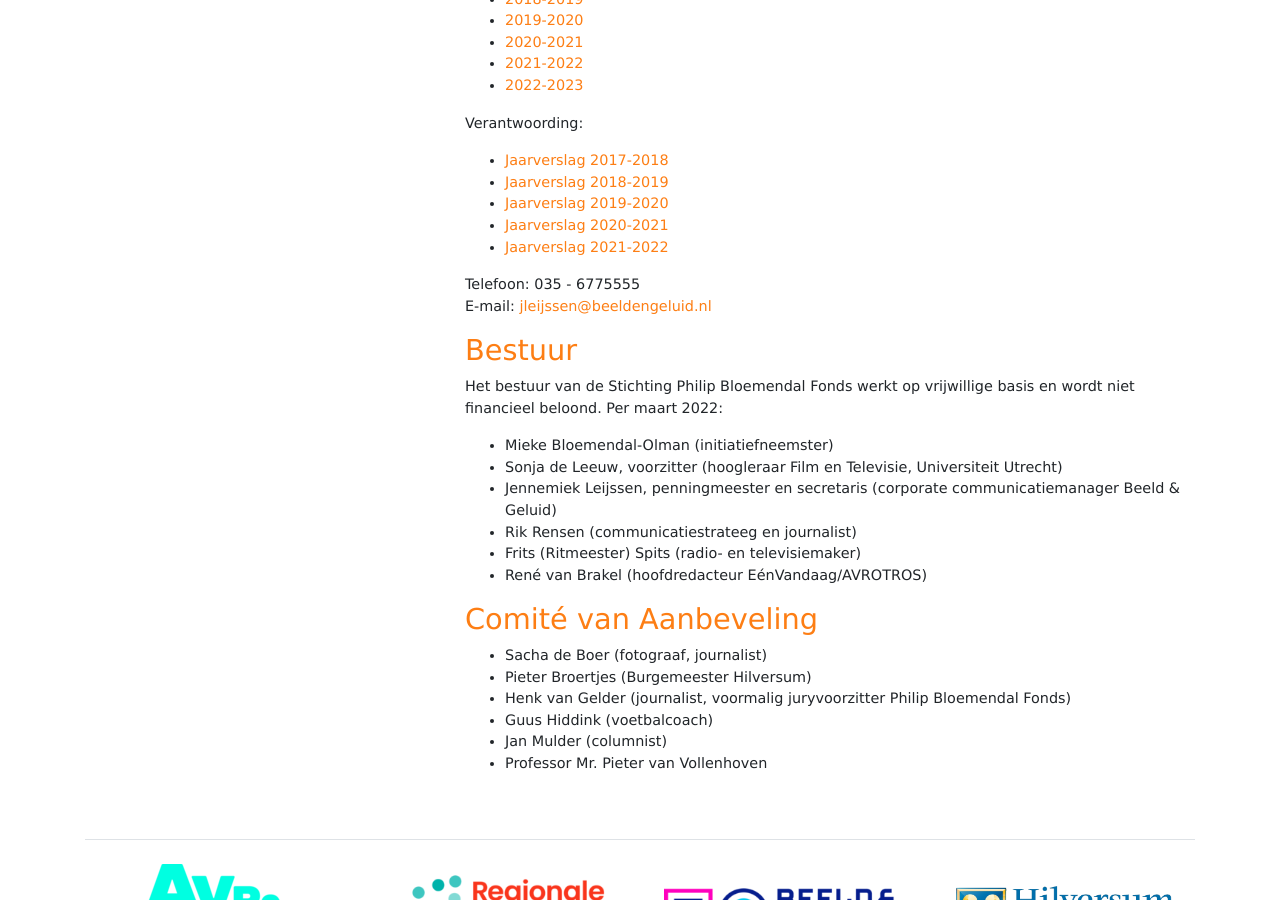
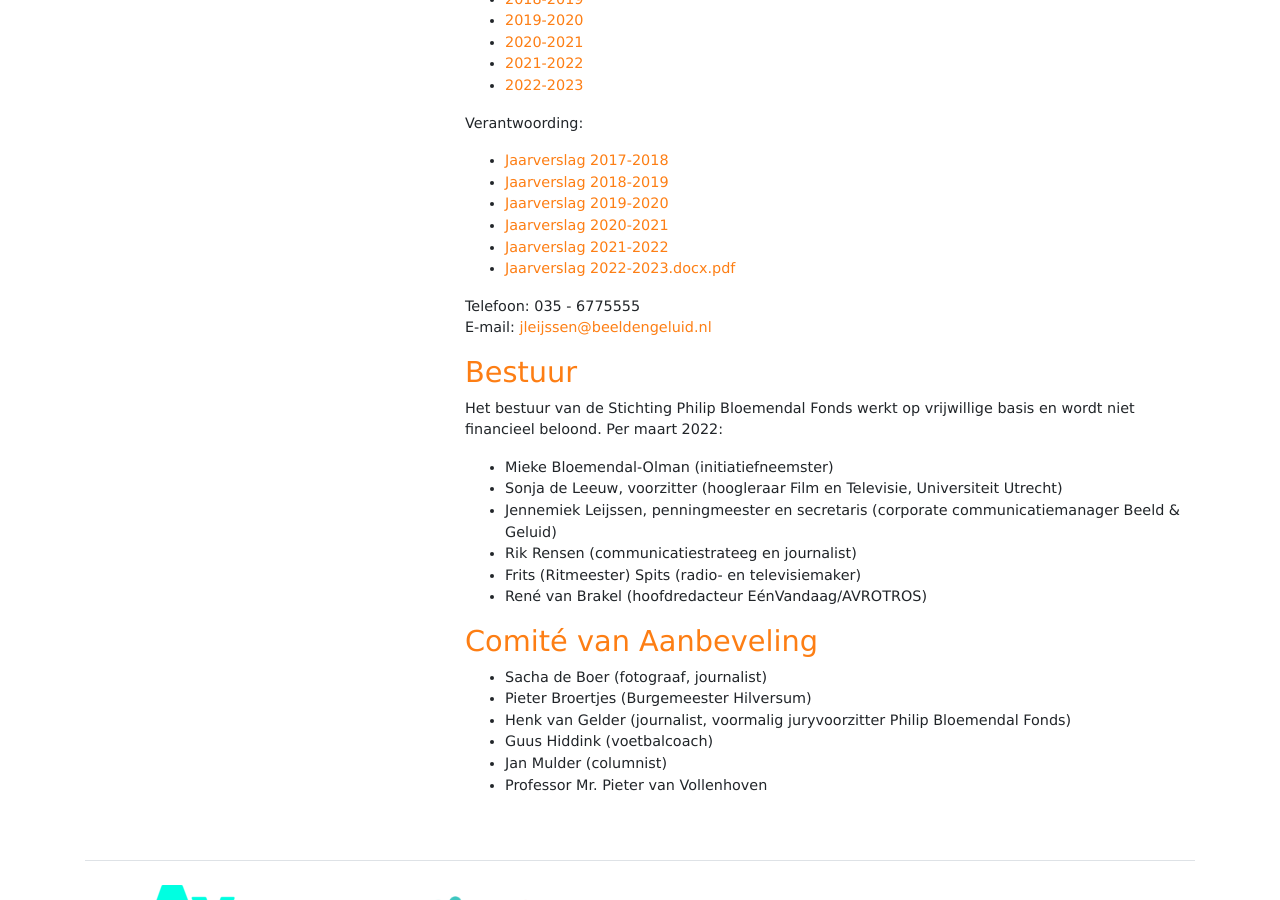
Before and after one commit to bloemendalprijs/bloemendalprijs.github.io, a Jekyll site: the page built from de-stichting.markdown, in a window 1280 px wide and 900 px high, scrolled down 999 px. Built offline with Jekyll 4.4.1, drawn with Linux system fonts in a browser that asks for light colours.

Commit message:
Updated De Stichting

```diff
--- a/de-stichting.markdown
+++ b/de-stichting.markdown
@@ -48,7 +48,7 @@ Verantwoording:
 * [Jaarverslag 2019-2020](/uploads/PBP%20BESTUURSVERSLAG%202020.pdf)
 * [Jaarverslag 2020-2021](/uploads/Jaarverslag%20PBP%202021.pdf)
 * [Jaarverslag 2021-2022](/uploads/Verantwoording%202022%20bestuur%20Philip%20Bloemendal%20Prijs.docx)
-
+* [Jaarverslag 2022-2023.docx.pdf](/uploads/Jaarverslag%202022-2023.docx.pdf)
 
 
 Telefoon: 035 - 6775555
```
